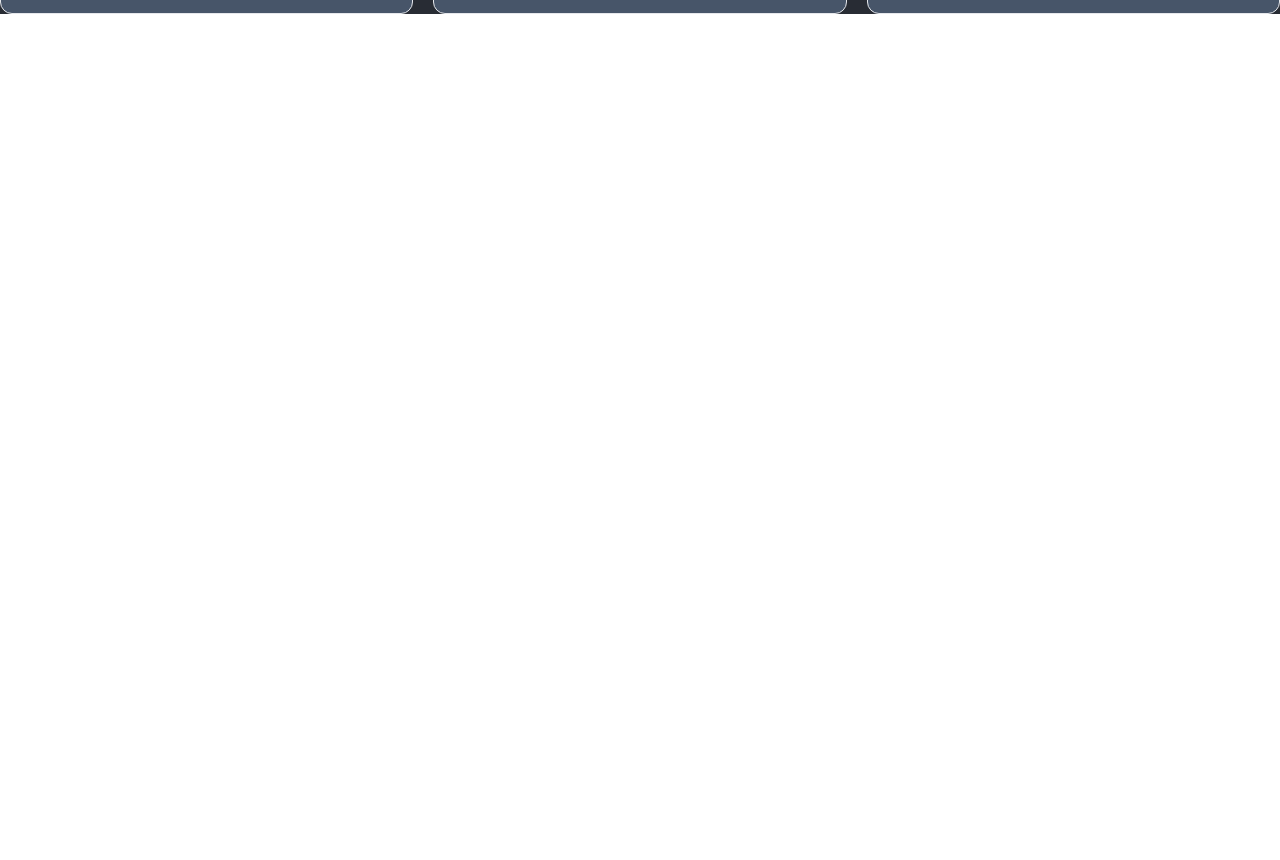
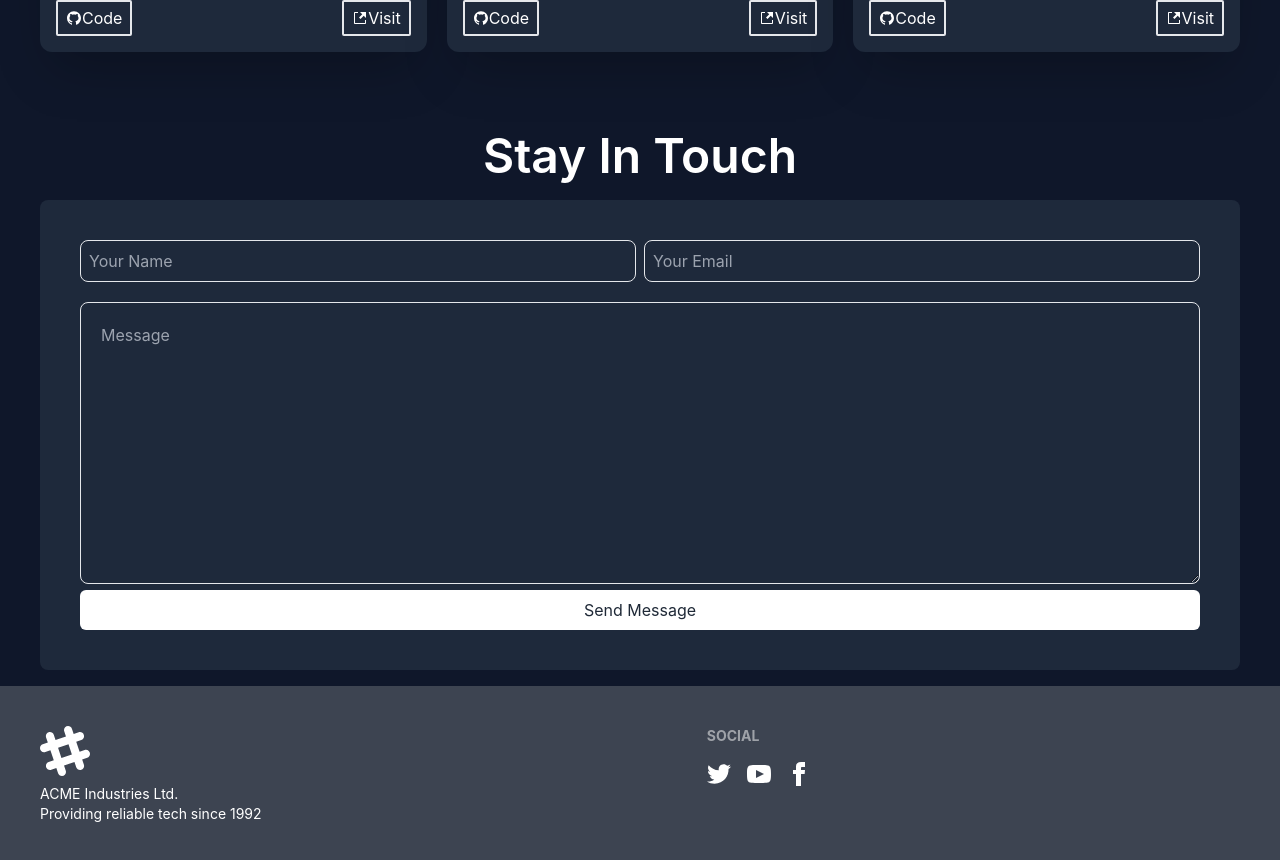
Before and after one commit to Tasnim-Bahar-Samir/personal-portfolio, a React (Create React App) app: page / in a window 1280 px wide. Shown: the part 1220-2080 px from the top of the page. Before the commit the page ends 1234 px from the top, so only its background shows below. Built offline with nearby package versions, Linux system fonts and the light colour scheme; grey boxes are pictures that could not be loaded.

Commit message:
added contact form

```diff
--- a/package.json
+++ b/package.json
@@ -6,6 +6,7 @@
     "@testing-library/jest-dom": "^5.16.5",
     "@testing-library/react": "^13.4.0",
     "@testing-library/user-event": "^13.5.0",
+    "daisyui": "^2.43.0",
     "react": "^18.2.0",
     "react-dom": "^18.2.0",
     "react-icons": "^4.7.1",
--- a/src/App.css
+++ b/src/App.css
@@ -1,5 +1,5 @@
 .App {
-  background-color: #282c34;
+  /* background-color: rgb(12, 10, 10); */
   min-height: 100vh;
 
 }
@@ -20,6 +20,7 @@
 }
 
 .App-header {
+   background-color: #282c34;
 
   min-height: 100vh;
   display: flex;
--- a/src/App.js
+++ b/src/App.js
@@ -5,16 +5,20 @@
 import perticles from './Utilities/perticles';
 import Home from './Components/Home/Home';
 import Projects from './Components/Projects/Projects';
+import Contact from './Components/Contact/Contact';
+import Footer from './Components/Footer/Footer';
 
 function App() {
   const handleInit = async(main)=>{
     await loadFull(main)
   }
   return (
-    <div className="App">
+    <div className="App bg-slate-900">
       <Particles id='perticles' options={perticles} init={handleInit}/>
       <Home/>
       <Projects/>
+      <Contact/>
+      <Footer/>
     </div>
   );
 }
--- /dev/null
+++ b/src/Components/Contact/Contact.js
@@ -0,0 +1,19 @@
+import React from 'react'
+
+const Contact = () => {
+  return (
+    <div className='relative mx-10'>
+       <h1 className='text-5xl text-center text-white font-semibold mt-10 mb-5'>Stay In Touch</h1>
+       <form className='p-10 rounded-lg bg-slate-800 my-4'>
+        <div className='flex gap-2'>
+        <input type="text" className='w-full p-2 rounded-lg bg-transparent basis-1/2 border' placeholder='Your Name'/>
+        <input type="text" className='w-full p-2 rounded-lg bg-transparent basis-1/2 border' placeholder='Your Email'/>
+        </div>
+        <textarea className='w-full p-5 rounded-lg bg-transparent basis-1/2 border mt-5' name="" id="" cols="30" rows="10" placeholder='Message'></textarea>
+        <button className='w-full py-2 rounded-md bg-white '>Send Message</button>
+       </form>
+    </div>
+  )
+}
+
+export default Contact
--- /dev/null
+++ b/src/Components/Footer/Footer.js
@@ -0,0 +1,22 @@
+import React from 'react'
+
+const Footer = () => {
+  return (
+    <footer className="footer p-10 bg-neutral text-neutral-content relative">
+  <div>
+    <svg width="50" height="50" viewBox="0 0 24 24" xmlns="http://www.w3.org/2000/svg" fillRule="evenodd" clipRule="evenodd" className="fill-current"><path d="M22.672 15.226l-2.432.811.841 2.515c.33 1.019-.209 2.127-1.23 2.456-1.15.325-2.148-.321-2.463-1.226l-.84-2.518-5.013 1.677.84 2.517c.391 1.203-.434 2.542-1.831 2.542-.88 0-1.601-.564-1.86-1.314l-.842-2.516-2.431.809c-1.135.328-2.145-.317-2.463-1.229-.329-1.018.211-2.127 1.231-2.456l2.432-.809-1.621-4.823-2.432.808c-1.355.384-2.558-.59-2.558-1.839 0-.817.509-1.582 1.327-1.846l2.433-.809-.842-2.515c-.33-1.02.211-2.129 1.232-2.458 1.02-.329 2.13.209 2.461 1.229l.842 2.515 5.011-1.677-.839-2.517c-.403-1.238.484-2.553 1.843-2.553.819 0 1.585.509 1.85 1.326l.841 2.517 2.431-.81c1.02-.33 2.131.211 2.461 1.229.332 1.018-.21 2.126-1.23 2.456l-2.433.809 1.622 4.823 2.433-.809c1.242-.401 2.557.484 2.557 1.838 0 .819-.51 1.583-1.328 1.847m-8.992-6.428l-5.01 1.675 1.619 4.828 5.011-1.674-1.62-4.829z"></path></svg>
+    <p>ACME Industries Ltd.<br/>Providing reliable tech since 1992</p>
+  </div>
+  <div>
+    <span className="footer-title">Social</span>
+    <div className="grid grid-flow-col gap-4">
+      <a><svg xmlns="http://www.w3.org/2000/svg" width="24" height="24" viewBox="0 0 24 24" className="fill-current"><path d="M24 4.557c-.883.392-1.832.656-2.828.775 1.017-.609 1.798-1.574 2.165-2.724-.951.564-2.005.974-3.127 1.195-.897-.957-2.178-1.555-3.594-1.555-3.179 0-5.515 2.966-4.797 6.045-4.091-.205-7.719-2.165-10.148-5.144-1.29 2.213-.669 5.108 1.523 6.574-.806-.026-1.566-.247-2.229-.616-.054 2.281 1.581 4.415 3.949 4.89-.693.188-1.452.232-2.224.084.626 1.956 2.444 3.379 4.6 3.419-2.07 1.623-4.678 2.348-7.29 2.04 2.179 1.397 4.768 2.212 7.548 2.212 9.142 0 14.307-7.721 13.995-14.646.962-.695 1.797-1.562 2.457-2.549z"></path></svg></a>
+      <a><svg xmlns="http://www.w3.org/2000/svg" width="24" height="24" viewBox="0 0 24 24" className="fill-current"><path d="M19.615 3.184c-3.604-.246-11.631-.245-15.23 0-3.897.266-4.356 2.62-4.385 8.816.029 6.185.484 8.549 4.385 8.816 3.6.245 11.626.246 15.23 0 3.897-.266 4.356-2.62 4.385-8.816-.029-6.185-.484-8.549-4.385-8.816zm-10.615 12.816v-8l8 3.993-8 4.007z"></path></svg></a>
+      <a><svg xmlns="http://www.w3.org/2000/svg" width="24" height="24" viewBox="0 0 24 24" className="fill-current"><path d="M9 8h-3v4h3v12h5v-12h3.642l.358-4h-4v-1.667c0-.955.192-1.333 1.115-1.333h2.885v-5h-3.808c-3.596 0-5.192 1.583-5.192 4.615v3.385z"></path></svg></a>
+    </div>
+  </div>
+</footer>
+  )
+}
+
+export default Footer
--- a/src/Components/Projects/Projects.js
+++ b/src/Components/Projects/Projects.js
@@ -38,7 +38,7 @@
     },
   ];
   return (
-    <div className="mt-10 relative ">
+    <div className="py-10 relative px-10">
       <h1 className="text-center text-5xl font-semibold text-white my-10">
         My Projects
       </h1>
@@ -46,7 +46,7 @@
         {projects.map((project) => (
           <div
             key={project._id}
-            className="border  rounded-xl text-white bg-slate-600"
+            className= "shadow-2xl rounded-xl text-white bg-slate-800"
           >
             <div className="h-48 overflow-y-scroll scroll-m-0 img p-1">
               <img className=" rounded-md  w-full" src={project.img} alt="" />
--- a/src/Utilities/perticles.js
+++ b/src/Utilities/perticles.js
@@ -1,7 +1,7 @@
 export default{
     background: {
         color: {
-            value: "#282c34",
+            value: "",
         },
     },
     fpsLimit: 120,
--- a/tailwind.config.js
+++ b/tailwind.config.js
@@ -6,5 +6,7 @@
   theme: {
     extend: {},
   },
-  plugins: [],
+  plugins: [
+    require("daisyui")
+  ],
 }
```
Also changed, not shown: 1 other file (tests, documents, lock files or other folders).
